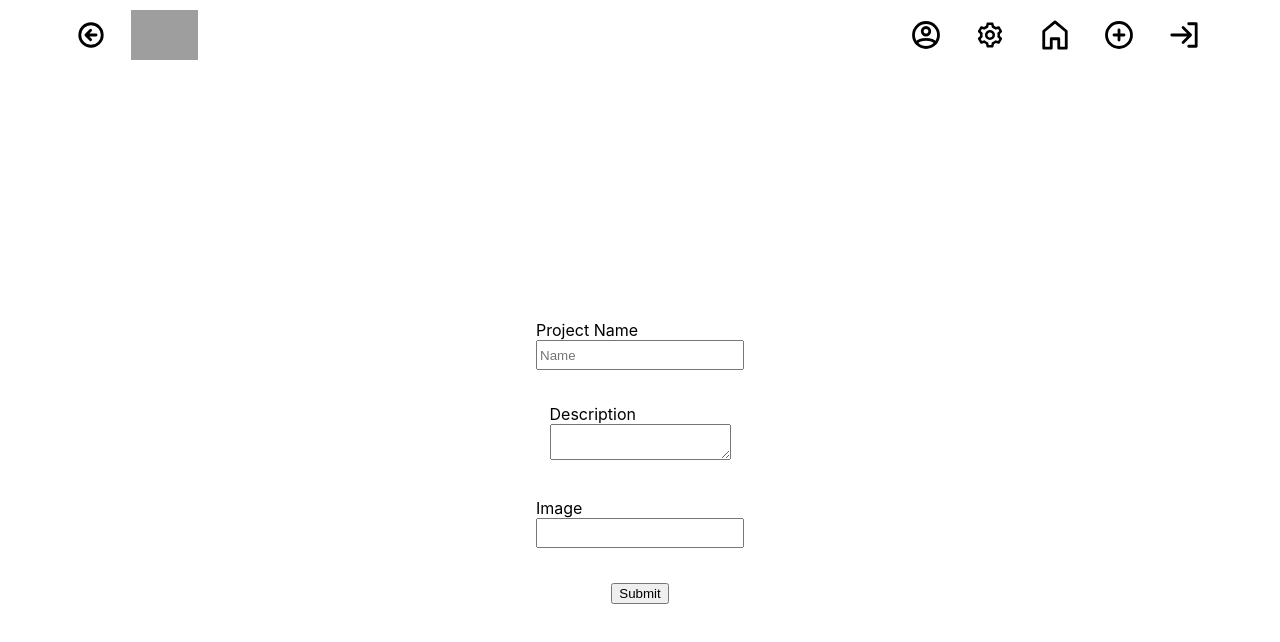
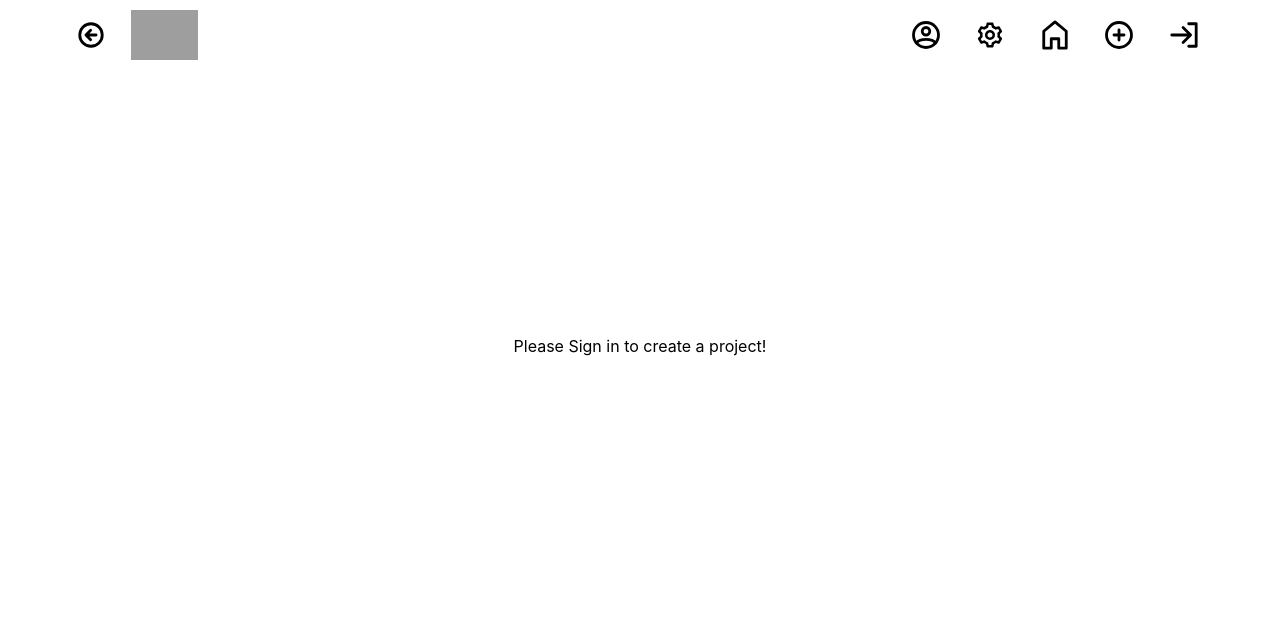
Before and after one commit to RohanPursuit/HobbyBoard, a React (Create React App) app in the folder frontend/: page /projects/new in a window 1280 px wide. Shown: the top 642 px of the page. Built offline with nearby package versions, Linux system fonts and the light colour scheme; no server answers; grey boxes are pictures that could not be loaded.

Commit message:
added a conditional rendering based on if a user is logged in

```diff
--- a/frontend/src/pages/New.js
+++ b/frontend/src/pages/New.js
@@ -1,10 +1,14 @@
 import NewProject from "../components/NewProjects";
-import './New.css'
+import "./New.css";
 
 const New = () => {
   return (
     <div className="NewProjectPage">
-      <NewProject />
+      {document.cookie.split("=")[1] ? (
+        <NewProject />
+      ) : (
+        <p>Please Sign in to create a project!</p>
+      )}
     </div>
   );
 };
```
